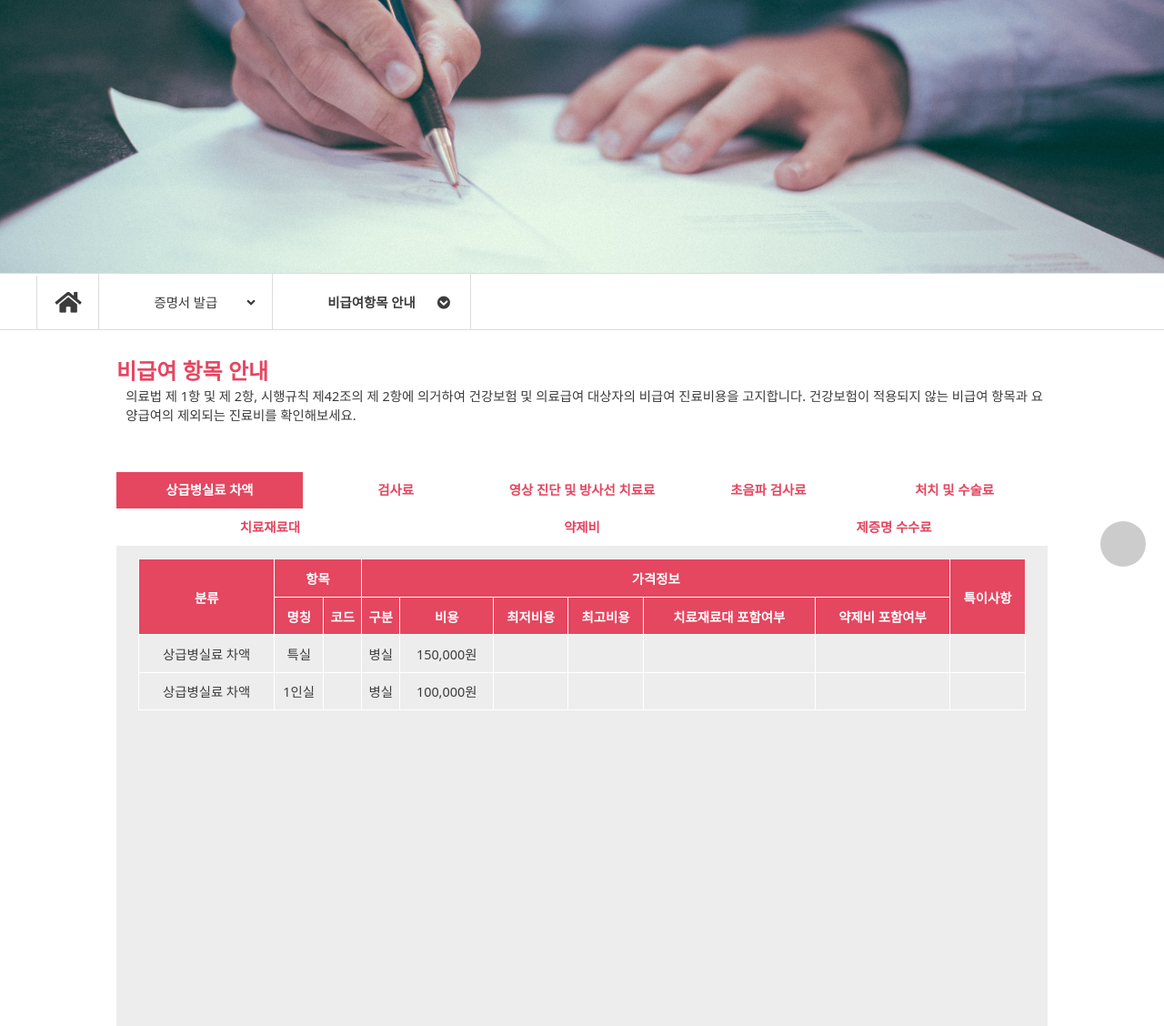
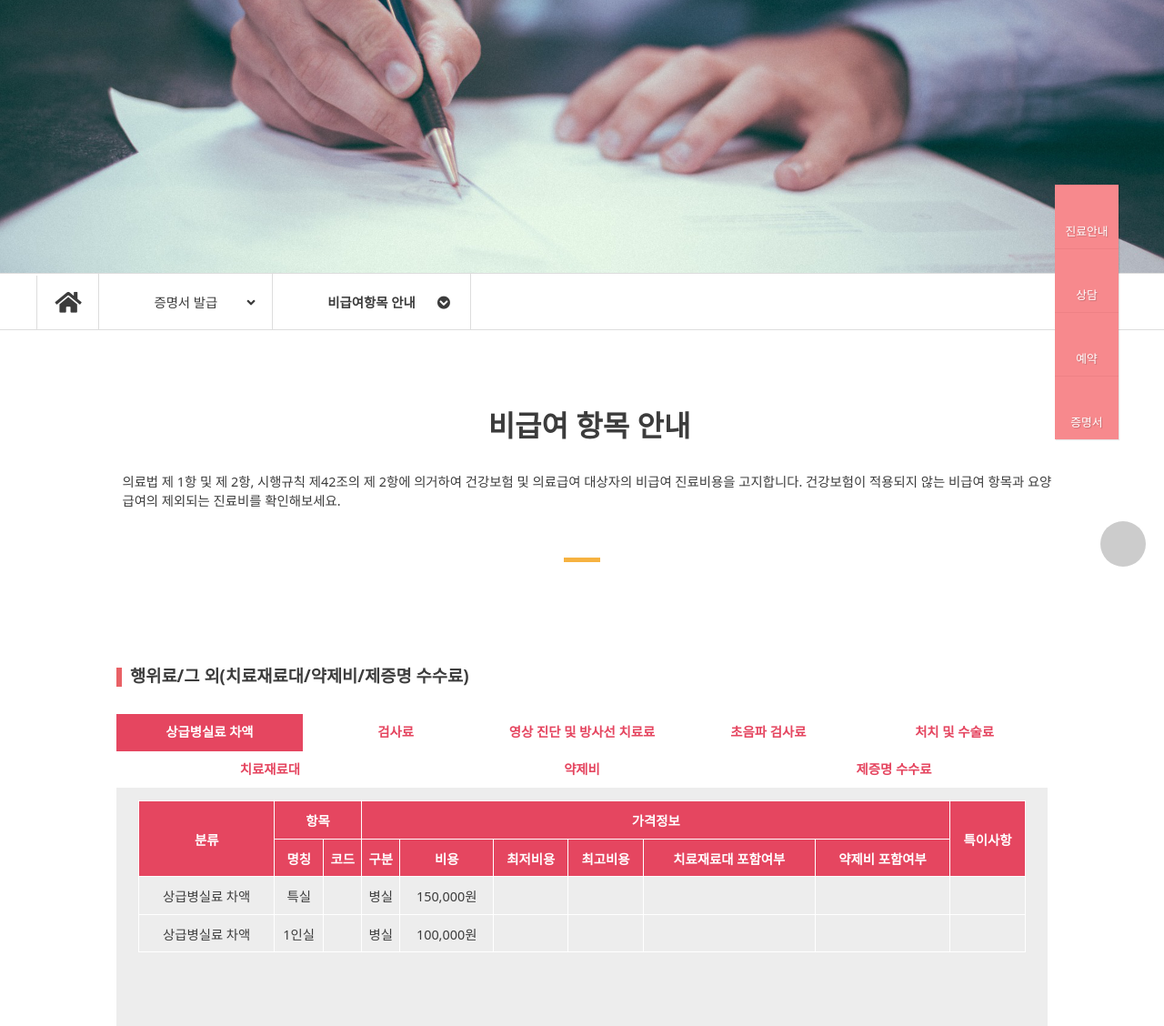
Before and after one commit to hjfrrfjh/mizrenewal, a PHP site: page /non-reimbursement.php in a window 1280 px wide. Shown: the part 157-1285 px from the top of the page at 91% size. Run offline with PHP 8.4, Linux system fonts and the light colour scheme; some libraries are stand-ins or nearby versions; some web fonts are replaced.

Commit message:
폰트수정/퀵메뉴추가

```diff
--- a/css/non_reimbursement.css
+++ b/css/non_reimbursement.css
@@ -18,19 +18,43 @@ a{
 	color: #000;
 }
 #info{
-	width: 80%;
-	padding: 2% 1%;
+	width:100%;
+	margin:5em auto;
+}
+h1.sub_title{
+	text-align: center;
+	text-indent: 0.5em;
+}
+#info p{
+	width:80%;
+	font-size:0.9em;
+	padding-left: 1%;
+	padding-bottom:1%;
+	margin:2em auto;
+}
+.bar{
+	width:40px;
+	height:5px;
+	background-color:#F6B241;
 	margin: 0 auto;
 }
-#info h2{
-	float: left;
-	color: #E54660;
+#bar{
+	margin-top:40px;
 }
-#info p{
-	float:left;
-	font-size:0.9em;
-	padding-left: 1%;
-	margin-bottom: 5%;
+#rull{
+	width:80%;
+	margin: 0 auto;
+}
+h3.sub_title_s{
+	margin:1.5em 0;
+}
+.sub_title_line{
+	background: #e96166;
+	width: 0.3em;
+	height: 1.1em;
+	display: inline-block;
+	margin-right:0.5em;
+	vertical-align: middle;
 }
 #top-box{
 	width:80%;
--- a/non-reimbursement.php
+++ b/non-reimbursement.php
@@ -10,8 +10,13 @@
 		<div id="header"></div>
 		<? include 'snb.php' ?>
 		<div id="info">
-		<h2>비급여 항목 안내</h2>
-		<p>의료법 제 1항 및 제 2항, 시행규칙 제42조의 제 2항에 의거하여 건강보험 및 의료급여 대상자의 비급여 진료비용을 고지합니다. 건강보험이 적용되지 않는 비급여 항목과 요양급여의 제외되는 진료비를 확인해보세요.</p>
+			<h1 class="sub_title">비급여 항목 안내</h1>
+			<p>의료법 제 1항 및 제 2항, 시행규칙 제42조의 제 2항에 의거하여 건강보험 및 의료급여 대상자의 비급여 진료비용을 고지합니다. 건강보험이 적용되지 않는 비급여 항목과 요양급여의 제외되는 진료비를 확인해보세요.</p>
+				<div id="bar" class="bar"></div>
+		</div>
+<hr>
+		<div id="rull">
+			<h3 class="sub_title_s"><div class="sub_title_line"></div>행위료/그 외(치료재료대/약제비/제증명 수수료)</h3>
 		</div>
 <hr>
 		<div id="top-box">
@@ -1239,6 +1244,7 @@
      			</div>
   			</div>
 		</div>
+		<? include 'quickmenu.php' ?>
 		<?php include 'footer.php'; ?>
 	</body>
 </html>
```
Also changed, not shown: certificate.php (+6 -4 lines), css/certificate.css (+30 -14 lines).
